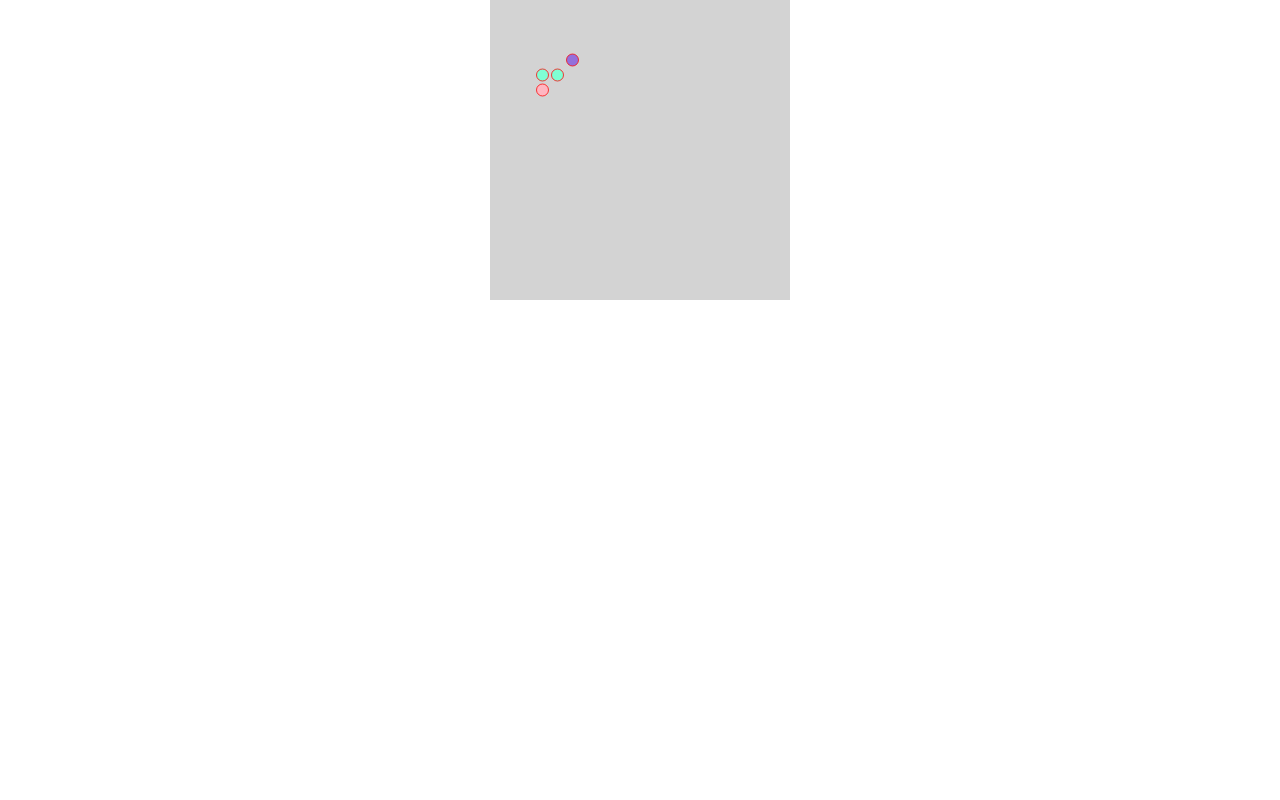
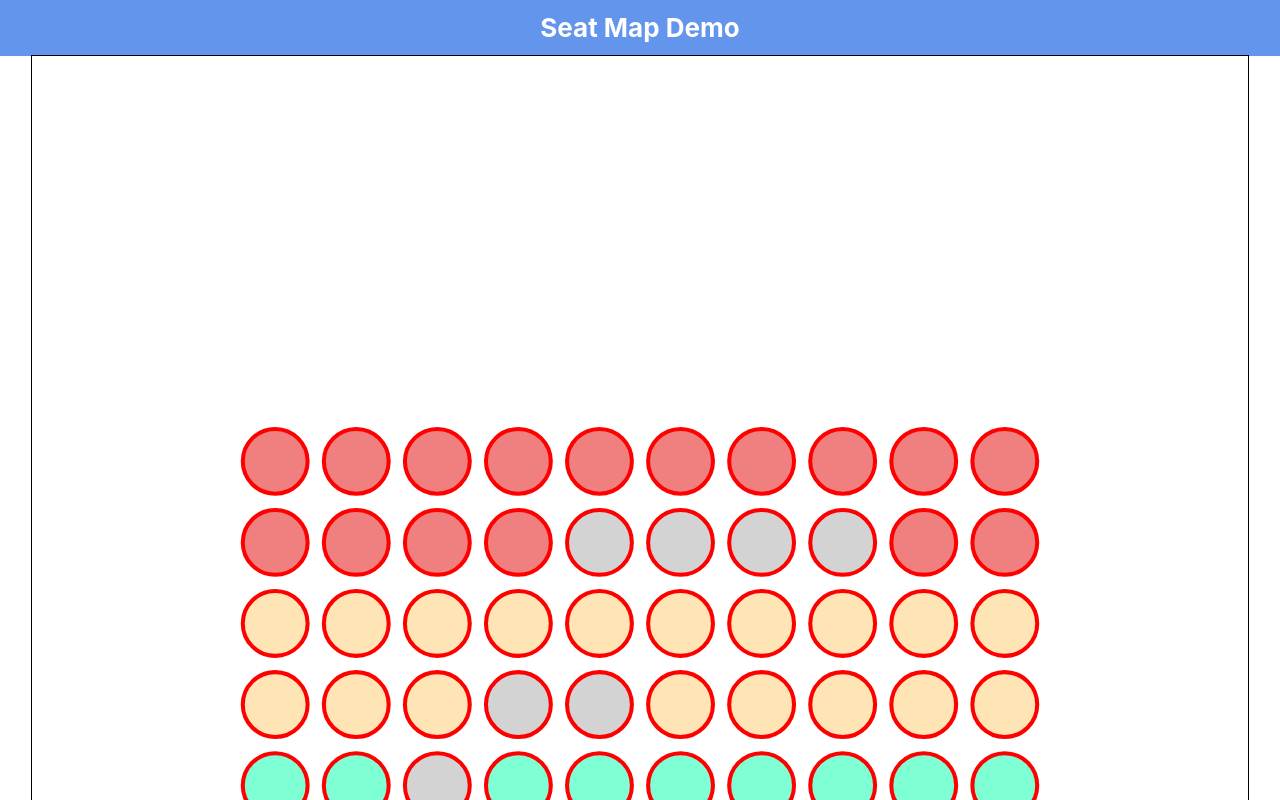
Before and after one commit to xbow/seat-map, a React (Create React App) app: page / in a window 1280 px wide. Shown: the top 800 px of the page. Built offline with nearby package versions, Linux system fonts and the light colour scheme.

Commit message:
Add styling, unavailable status, config files, wrapper component

```diff
--- a/src/App.css
+++ b/src/App.css
@@ -1,44 +1,31 @@
-svg {
-  background-color: lightgray;
+.App {
+  text-align: center;
+  height: 100vh;
+  width: 100vw;
+  display: flex;
+  flex-direction: column;
 }
 
-/* below are the default styles, I should probably delete them?*/
-
-.App {
-  text-align: center;
+.app-header, .app-footer {
+  margin: 0;
+  height: 32px;
+  padding: 12px;
+  font-size: 26px;
+  background-color: cornflowerblue;
+  color: white;
 }
 
-.App-logo {
-  height: 40vmin;
-  pointer-events: none;
-}
-
-@media (prefers-reduced-motion: no-preference) {
-  .App-logo {
-    animation: App-logo-spin infinite 20s linear;
-  }
-}
-
-.App-header {
-  background-color: #282c34;
-  min-height: 100vh;
+.seat-map {
+  flex: 1 0 auto;
   display: flex;
   flex-direction: column;
   align-items: center;
-  justify-content: center;
-  font-size: calc(10px + 2vmin);
-  color: white;
+  background-color: white;
 }
 
-.App-link {
-  color: #61dafb;
+.seat-map svg {
+  display: block;
+  margin: auto 0;
+  width: 95%;
+  outline: solid 1px black;
 }
-
-@keyframes App-logo-spin {
-  from {
-    transform: rotate(0deg);
-  }
-  to {
-    transform: rotate(360deg);
-  }
-}
--- a/src/App.js
+++ b/src/App.js
@@ -1,10 +1,15 @@
 import './App.css';
-import SeatingChart from './components/SeatingChart'
+import SeatMapWrapper from './components/SeatMapWrapper'
+import Header from './components/Header'
+import Footer from './components/Footer'
+
 
 function App() {
   return (
     <div className="App">
-      <SeatingChart/>
+      <Header/>
+      <SeatMapWrapper/>
+      <Footer/>
     </div>
   );
 }
--- /dev/null
+++ b/src/components/Footer.js
@@ -0,0 +1,9 @@
+import React, { Component } from 'react'
+
+export default class Footer extends Component {
+  render() {
+    return (
+      <footer class="app-footer">footer</footer>
+    )
+  }
+}
--- /dev/null
+++ b/src/components/Header.js
@@ -0,0 +1,11 @@
+import React, { Component } from 'react'
+
+export default class Header extends Component {
+  render() {
+    return (
+      <header>
+        <h1 class="app-header">Seat Map Demo</h1>
+      </header>
+    )
+  }
+}
--- a/src/components/Seat.js
+++ b/src/components/Seat.js
@@ -1,4 +1,5 @@
 import React, { Component } from 'react'
+import colors from '../config/colors'
 
 export default class Seat extends Component {
   /*
@@ -7,11 +8,6 @@ export default class Seat extends Component {
 
      Since the seat map is a SVG, it cannot be styled via css classes
   */
-  categoryColorMap = {
-    1: "aquamarine",
-    2: "lightpink",
-    3: "mediumpurple"
-  }
 
   onClickSeat(id) {
     /* this could select the seat for booking a ticket*/
@@ -19,8 +15,11 @@ export default class Seat extends Component {
   }
 
   get fillColor() {
-    const { category } = this.props
-    return this.categoryColorMap[category]
+    const { category, status } = this.props
+    if (status === 0) {
+      return colors.unavailable;
+    }
+    return colors.categoryColors[category]
   }
 
   render() {
--- a/src/components/SeatingChart.js
+++ b/src/components/SeatMapRenderer.js
@@ -1,31 +1,24 @@
 import React, { Component } from 'react'
 import Seat from './Seat'
+import { seats } from '../config/seats'
 
-
-export default class SeatingChart extends Component {
-  seats = [
-    {x: 120, y: 200, status: 1, category: 1},
-    {x: 140, y: 200, status: 1, category: 1},
-    {x: 120, y: 220, status: 1, category: 2},
-    {x: 160, y: 180, status: 1, category: 3}
-  ]
-
+export default class SeatMap extends Component {
   handleSeatClick = (index) => {
     console.info(`you clicked on seat ${index} `)
   }
 
   /* Pan and zoom by manipulating these values */
 
-  offsetX = 50
-  offsetY = 100
-  resX = 400
-  resY = 400
+  offsetX = 40
+  offsetY = 0
+  resX = 300
+  resY = 300
 
   render() {
-    const { seats, handleSeatClick, offsetX, offsetY, resX, resY } = this
+    const { handleSeatClick, offsetX, offsetY, resX, resY } = this
     const viewBoxSettings = `${offsetX}, ${offsetY}, ${resX}, ${resY}`
     return (
-      <svg width="300px" height="300px" viewBox={viewBoxSettings} xmlns="http://www.w3.org/2000/svg" stroke="red" fill="grey">
+      <svg viewBox={viewBoxSettings} xmlns="http://www.w3.org/2000/svg" stroke="red" fill="grey">
         { seats.map((seat, index) => <Seat
             key={index}
             id={index}
@@ -33,6 +26,7 @@ export default class SeatingChart extends Component {
             posX={seat.x}
             posY={seat.y}
             category={seat.category}
+            status={seat.status}
             onClickSeat={() => handleSeatClick(index)}
           />
         )}
--- /dev/null
+++ b/src/components/SeatMapWrapper.js
@@ -0,0 +1,13 @@
+import React, { Component } from 'react'
+import SeatMapRenderer from './SeatMapRenderer'
+
+
+export default class SeatMap extends Component {
+  render() {
+    return (
+      <main class="seat-map">
+        <SeatMapRenderer/>
+      </main>
+    )
+  }
+}
--- /dev/null
+++ b/src/config/colors.js
@@ -0,0 +1,10 @@
+const colors = {
+  unavailable: 'lightgrey',
+  categoryColors: {
+    1: 'aquamarine',
+    2: 'moccasin',
+    3: 'lightcoral'
+  }
+}
+
+export default colors
--- /dev/null
+++ b/src/config/seats.js
@@ -0,0 +1,67 @@
+export const seats = [
+  {x: 100, y: 100, status: 1, category: 3},
+  {x: 120, y: 100, status: 1, category: 3},
+  {x: 140, y: 100, status: 1, category: 3},
+  {x: 160, y: 100, status: 1, category: 3},
+  {x: 180, y: 100, status: 1, category: 3},
+  {x: 200, y: 100, status: 1, category: 3},
+  {x: 220, y: 100, status: 1, category: 3},
+  {x: 240, y: 100, status: 1, category: 3},
+  {x: 260, y: 100, status: 1, category: 3},
+  {x: 280, y: 100, status: 1, category: 3},
+
+  {x: 100, y: 120, status: 1, category: 3},
+  {x: 120, y: 120, status: 1, category: 3},
+  {x: 140, y: 120, status: 1, category: 3},
+  {x: 160, y: 120, status: 1, category: 3},
+  {x: 180, y: 120, status: 0, category: 3},
+  {x: 200, y: 120, status: 0, category: 3},
+  {x: 220, y: 120, status: 0, category: 3},
+  {x: 240, y: 120, status: 0, category: 3},
+  {x: 260, y: 120, status: 1, category: 3},
+  {x: 280, y: 120, status: 1, category: 3},
+
+  {x: 100, y: 140, status: 1, category: 2},
+  {x: 120, y: 140, status: 1, category: 2},
+  {x: 140, y: 140, status: 1, category: 2},
+  {x: 160, y: 140, status: 1, category: 2},
+  {x: 180, y: 140, status: 1, category: 2},
+  {x: 200, y: 140, status: 1, category: 2},
+  {x: 220, y: 140, status: 1, category: 2},
+  {x: 240, y: 140, status: 1, category: 2},
+  {x: 260, y: 140, status: 1, category: 2},
+  {x: 280, y: 140, status: 1, category: 2},
+
+  {x: 100, y: 160, status: 1, category: 2},
+  {x: 120, y: 160, status: 1, category: 2},
+  {x: 140, y: 160, status: 1, category: 2},
+  {x: 160, y: 160, status: 0, category: 2},
+  {x: 180, y: 160, status: 0, category: 2},
+  {x: 200, y: 160, status: 1, category: 2},
+  {x: 220, y: 160, status: 1, category: 2},
+  {x: 240, y: 160, status: 1, category: 2},
+  {x: 260, y: 160, status: 1, category: 2},
+  {x: 280, y: 160, status: 1, category: 2},
+
+  {x: 100, y: 180, status: 1, category: 1},
+  {x: 120, y: 180, status: 1, category: 1},
+  {x: 140, y: 180, status: 0, category: 1},
+  {x: 160, y: 180, status: 1, category: 1},
+  {x: 180, y: 180, status: 1, category: 1},
+  {x: 200, y: 180, status: 1, category: 1},
+  {x: 220, y: 180, status: 1, category: 1},
+  {x: 240, y: 180, status: 1, category: 1},
+  {x: 260, y: 180, status: 1, category: 1},
+  {x: 280, y: 180, status: 1, category: 1},
+
+  {x: 100, y: 200, status: 1, category: 1},
+  {x: 120, y: 200, status: 1, category: 1},
+  {x: 140, y: 200, status: 1, category: 1},
+  {x: 160, y: 200, status: 0, category: 1},
+  {x: 180, y: 200, status: 0, category: 1},
+  {x: 200, y: 200, status: 0, category: 1},
+  {x: 220, y: 200, status: 1, category: 1},
+  {x: 240, y: 200, status: 1, category: 1},
+  {x: 260, y: 200, status: 0, category: 1},
+  {x: 280, y: 200, status: 0, category: 1},
+]
```
